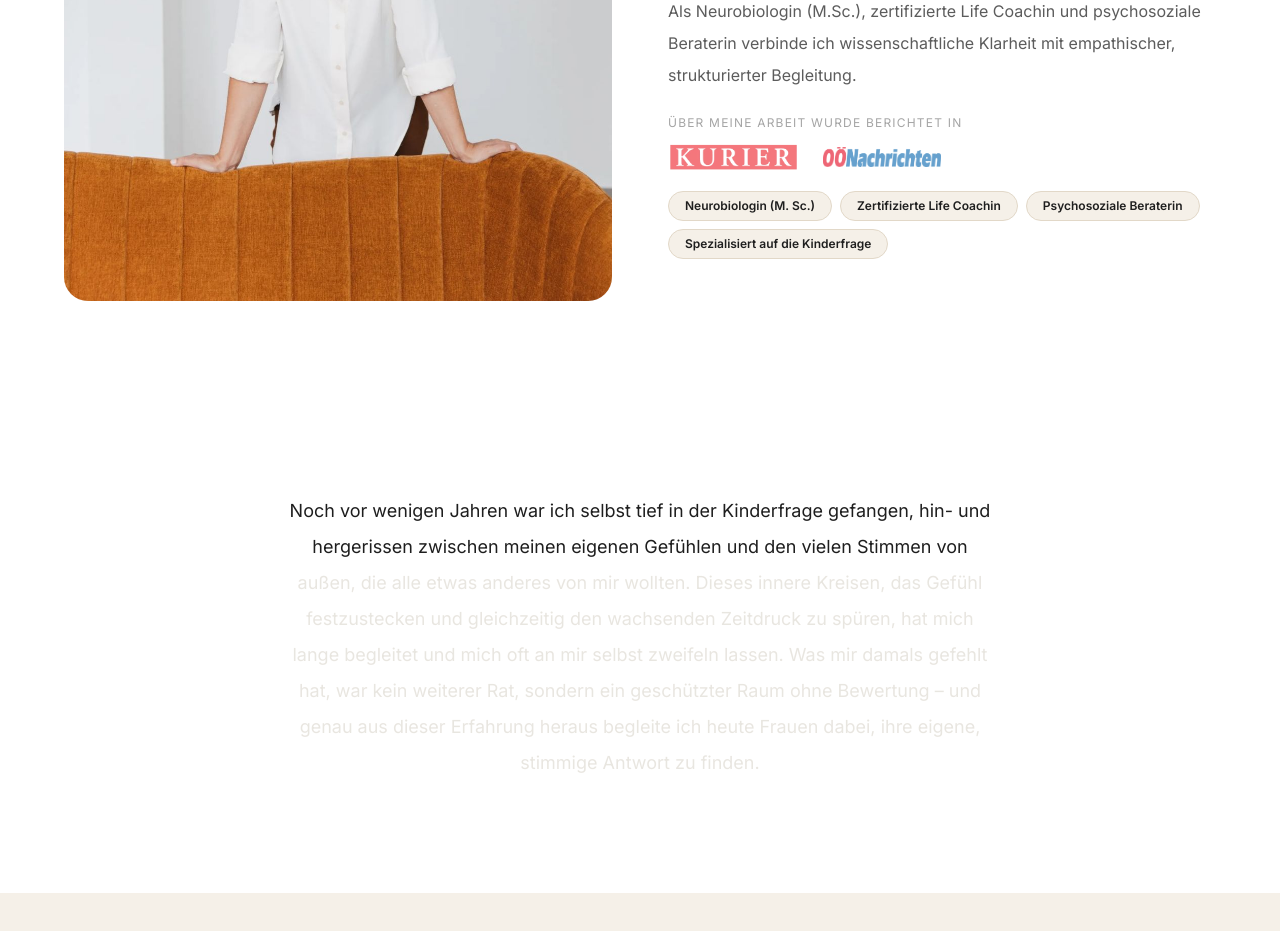
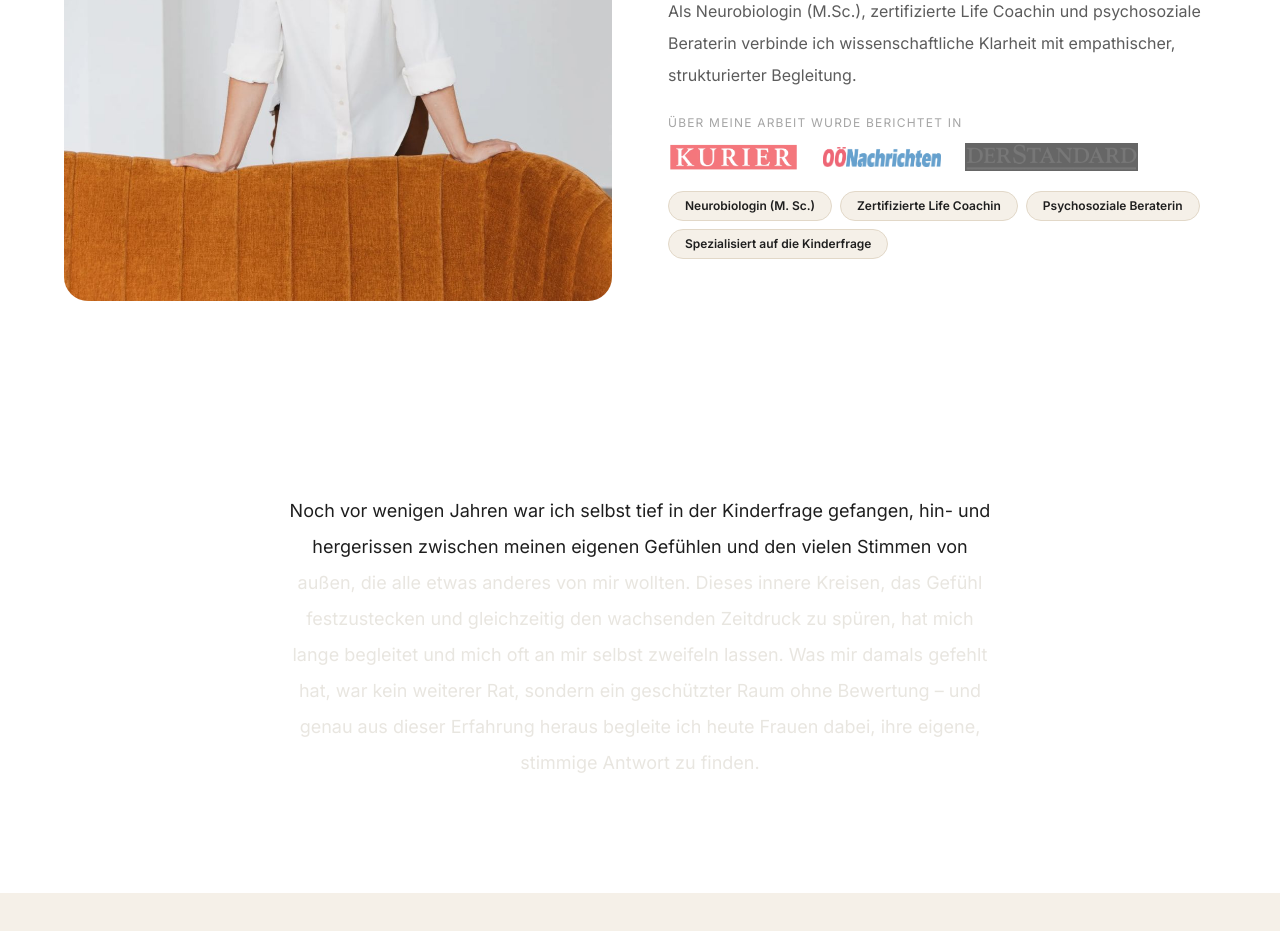
Before and after one commit to mmdscon/willichkinder, a Next.js app: page / in a window 1280 px wide. Shown: the part 7104-8035 px from the top of the page. Built offline with nearby package versions, Linux system fonts and the light colour scheme; no server answers.

Commit message:
Add files via upload

```diff
--- a/src/app/page.tsx
+++ b/src/app/page.tsx
@@ -787,6 +787,13 @@ export default function Page() {
                   height={28}
                   className="h-7 w-auto object-contain opacity-60"
                 />
+                <Image
+                  src="/press-standard.png"
+                  alt="Der Standard"
+                  width={120}
+                  height={28}
+                  className="h-7 w-auto object-contain opacity-60"
+                />
               </div>
             </div>
 
--- a/src/app/quiz/page.tsx
+++ b/src/app/quiz/page.tsx
@@ -302,6 +302,13 @@ export default function QuizPage() {
                   height={28}
                   className="h-7 w-auto object-contain opacity-60"
                 />
+                <Image
+                  src="/press-standard.png"
+                  alt="Der Standard"
+                  width={120}
+                  height={28}
+                  className="h-7 w-auto object-contain opacity-60"
+                />
               </div>
             </div>
             <div className="mt-5 flex flex-wrap gap-2">
```
Also changed, not shown: public/press-standard.png (added).
